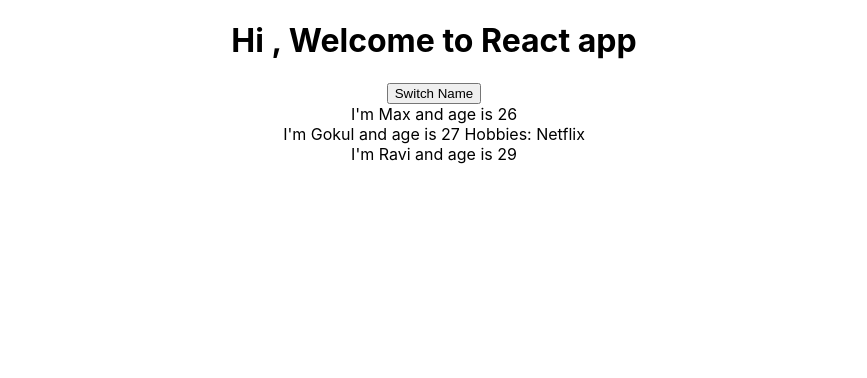
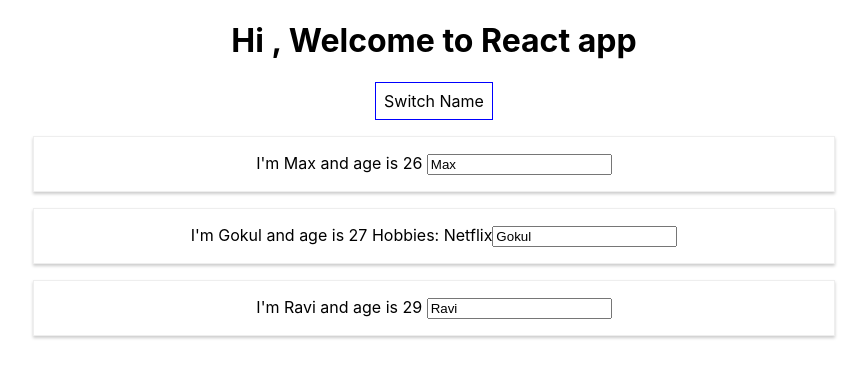
Before and after one commit to gokulyc/ReactProject, a React (Create React App) app in the folder react-project/: page / in a window 1280 px wide. Shown: the top 378 px of the page, without its empty margins (206-1073 px from the left). Built offline with nearby package versions, Linux system fonts and the light colour scheme.

Commit message:
47_50
 Passing Method References Between
Components,Two way bind , swicthNameHandler, nameChangedHandler, style sheet and inline sheet

```diff
--- a/react-project/src/App.js
+++ b/react-project/src/App.js
@@ -8,31 +8,55 @@ class App extends Component {
       { name: "Max", age: 26 },
       { name: "Gokul", age: 27 },
       { name: "Ravi", age: 29 }
-    ]
+    ],
+    other: "some oth value"
   }
 
-  swicthNameHandler = () => {
-    console.log("Button Clicked");
+  swicthNameHandler = (newName) => {
+    // console.log("Button Clicked");
     // this.state.persons[0].name = 'Maximilian'; not works
     this.setState({
       persons: [
-        { name: "Maximilian", age: 26 },
+        { name: "Max", age: 26 },
         { name: "Gokul", age: 27 },
         { name: "Ravi Kumar", age: 29 }
       ]
     });
   }
+
+  nameChangedHandler = (event) => {
+    this.setState(
+      {
+        persons: [
+          { name: "Max", age: 26 },
+          { name: event.target.value, age: 27 },
+          { name: "Ravi Kumar", age: 29 }
+        ]
+      }
+    )
+  }
   render() {
+    const stylebtn = {
+      backgroundColor: 'White',
+      font: 'inherit',
+      border: '1px solid blue',
+      padding: '8px',
+      cursor: 'pointer',
+
+    };
     return (
       <div className="App" >
         <h1>Hi , Welcome to React app</h1>
-        <button onClick={this.swicthNameHandler}>Switch Name</button>
+        {/* bind argument with function 1st way || efficient way <button onClick={this.swicthNameHandler.bind(this, 'Maximilian')}>Switch Name</button> */}
+        <button style={stylebtn}
+          onClick={() => this.swicthNameHandler('Maximilian!')}>Switch Name</button>
         <Person name={this.state.persons[0].name} age={this.state.persons[0].age} />
-        <Person name={this.state.persons[1].name} age={this.state.persons[1].age} >Hobbies: Netflix</Person>
+        <Person changed={this.nameChangedHandler} click={this.swicthNameHandler.bind(this, 'Max!!!')} name={this.state.persons[1].name} age={this.state.persons[1].age} >Hobbies: Netflix</Person>
         <Person name={this.state.persons[2].name} age={this.state.persons[2].age} />
-      </div>
+      </div >
     );
   }
 }
 
+
 export default App;
--- /dev/null
+++ b/react-project/src/Person/Person.css
@@ -0,0 +1,8 @@
+.Person{
+    width: 60%;
+    margin: 16px auto;
+    border: 1px solid #eee;
+    box-shadow: 0 2px 3px #ccc;
+    padding: 16px;
+    text-align: center;
+}
--- a/react-project/src/Person/Person.js
+++ b/react-project/src/Person/Person.js
@@ -1,9 +1,11 @@
 import React from 'react';
+import './Person.css'
 const person = (props) => {
     return (
-        <div>
-            <span>I'm {props.name} and age is {props.age}  </span>
+        <div className="Person">
+            <span onClick={props.click}>I'm {props.name} and age is {props.age}  </span>
             <span>{props.children}</span>
+            <input type="text" onChange={props.changed} value={props.name} />
         </div>
     )
 };
```
Also changed, not shown: 1 other file (tests, documents, lock files or other folders).
